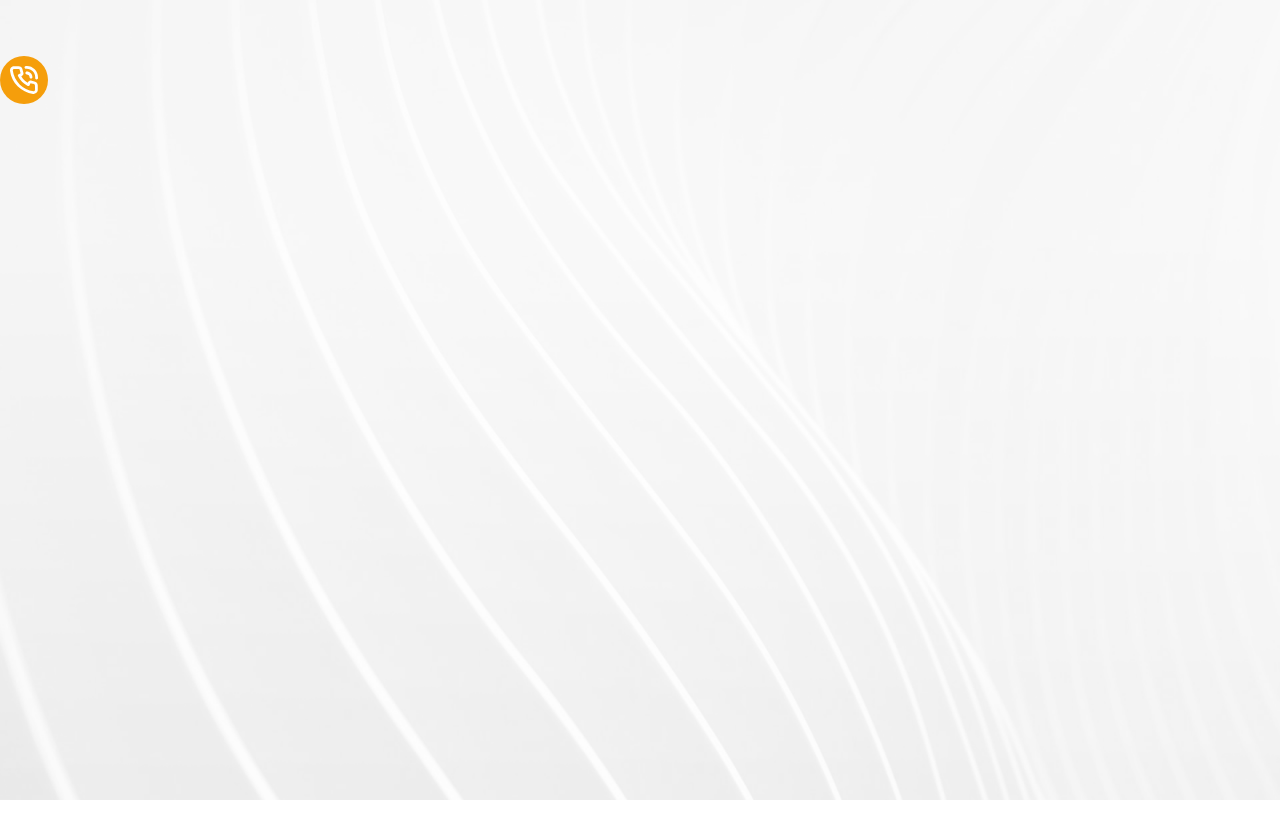
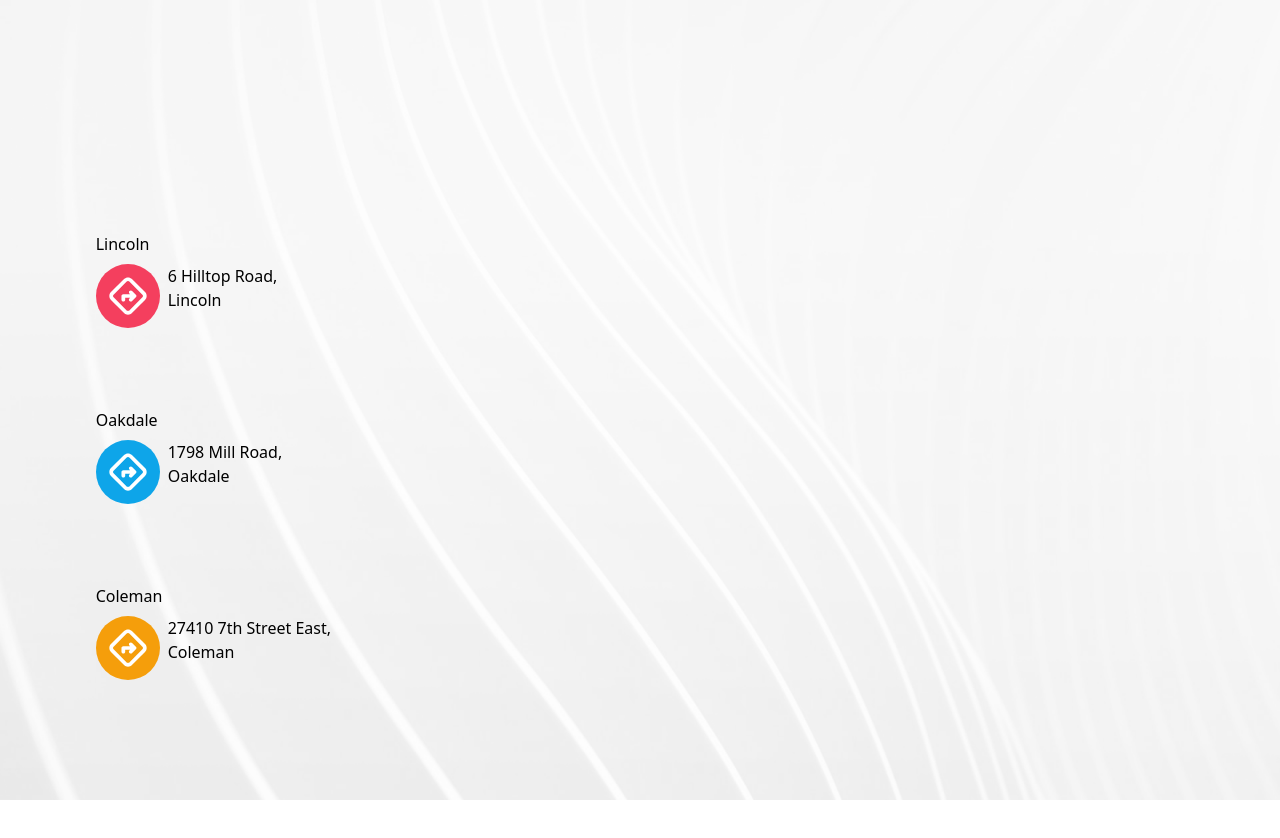
Before and after one commit to Kristijan-Naumovski/TechUp-Digital-Buissness-Card, a website: page index.html in a window 1280 px wide. Before the commit the page ends 800 px from the top, so only its background shows below. Drawn offline with nearby package versions, Linux system fonts and the light colour scheme.

Commit message:
changes to index and svgs

```diff
--- a/index.html
+++ b/index.html
@@ -1,23 +1,62 @@
 <!DOCTYPE html>
 <html lang="en">
   <head>
-    <meta charset="UTF-8">
-    <meta name="viewport" content="width=device-width, initial-scale=1.0">
+    <meta charset="UTF-8" />
+    <meta name="viewport" content="width=device-width, initial-scale=1.0" />
     <!-- <link rel="stylesheet" href="css/main.css"> -->
     <script src="https://cdn.tailwindcss.com"></script>
     <title>TechUp</title>
   </head>
+
   <body>
-    <div class="h-14 bg-repeat-y">
-        <img src="img/BG.jpg">
+    <div class="h-14 bg-no-repeat-y">
+      <img src="img/BG.jpg" />
+    </div>
+    <div class="grid grid-cols-3">
+        <div class="flex justify-center items-center h-screen">
+      <div class="col-span-1">
+        <!-- Left Side -->
+        <div class="space-y-20">
+            <div>
+              <p class="mb-2">Lincoln</p>
+              <div class="flex items-start">
+                <img class="w-16 h-16" src="icons/address.svg" alt="Address SVG" />
+                <div class="ml-2">
+                  <p>6 Hilltop Road,</p>
+                  <p>Lincoln</p>
+                </div>
+              </div>
             </div>
 
             <div>
-        <img class=".space-x-656"src="icons/phone.svg">
+              <p class="mb-2">Oakdale</p>
+              <div class="flex items-start">
+                <img class="w-16 h-16" src="icons/address2.svg" alt="Address2 SVG" />
+                <div class="ml-2">
+                  <p>1798 Mill Road,</p>
+                  <p>Oakdale</p>
+                </div>
+              </div>
             </div>
 
-
+            <div>
+              <p class="mb-2">Coleman</p>
+              <div class="flex items-start">
+                <img class="w-16 h-16" src="icons/address3.svg" alt="Address3 SVG" />
+                <div class="ml-2">
+                  <p>27410 7th Street East,</p>
+                  <p>Coleman</p>
                 </div>
-
+              </div>
+            </div>
+            </div>
+            </div>
+      <div class="col-span-1">
+        <!-- Middle -->
+    </div>
+    <div class="col-span-1">
+        <!-- Right Side -->
+    </div>
+    </div>
   </body>
 </html>
```
Also changed, not shown: icons/address.svg (added), icons/address2.svg (added), icons/address3.svg (added), icons/phone.svg (deleted). Lines whose indentation alone changed are shown as unchanged.
